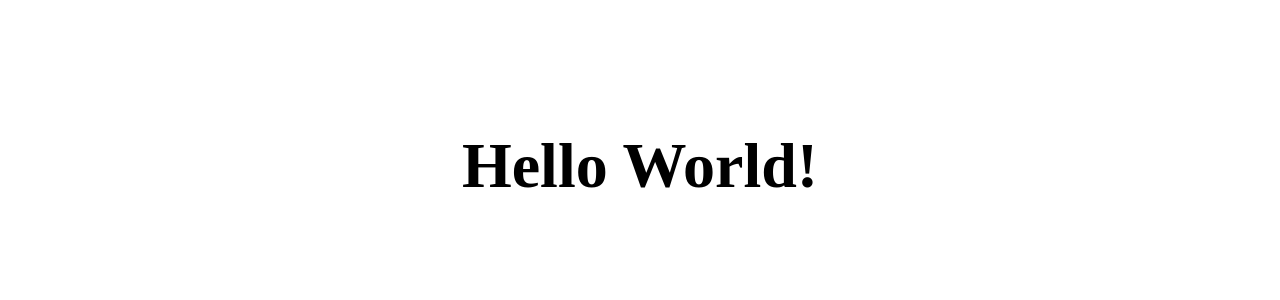
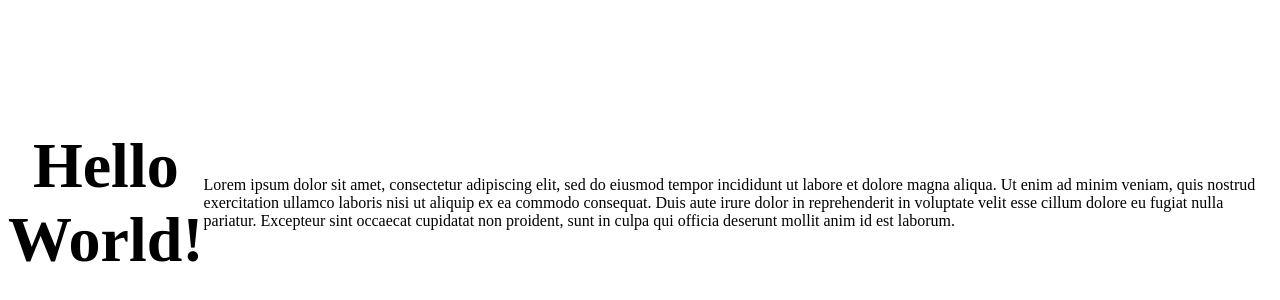
Before and after one commit to AlignedwebCani/github-first-repo, a plain HTML site: page index.html in a window 1280 px wide. Shown: the part 18-318 px from the top of the page. Drawn offline with Linux system fonts and the light colour scheme.

```diff
--- a/index.html
+++ b/index.html
@@ -12,6 +12,8 @@
 
         <h1 class="mainContent_headline">Hello World!</h1>
 
+        <p class="mainContent_paragraph">Lorem ipsum dolor sit amet, consectetur adipiscing elit, sed do eiusmod tempor incididunt ut labore et dolore magna aliqua. Ut enim ad minim veniam, quis nostrud exercitation ullamco laboris nisi ut aliquip ex ea commodo consequat. Duis aute irure dolor in reprehenderit in voluptate velit esse cillum dolore eu fugiat nulla pariatur. Excepteur sint occaecat cupidatat non proident, sunt in culpa qui officia deserunt mollit anim id est laborum.</p>
+
     </div>
 
 </body>
```
